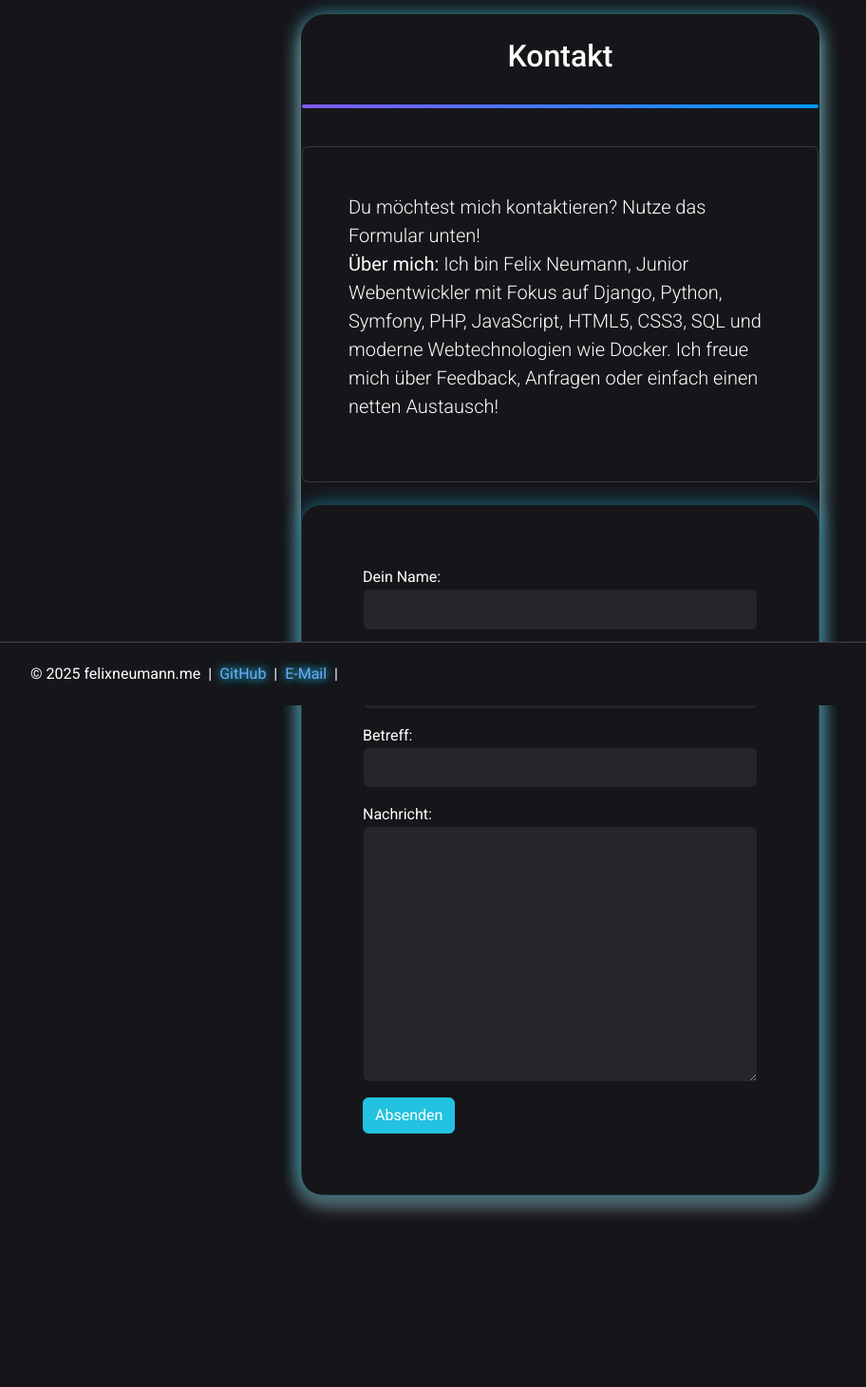
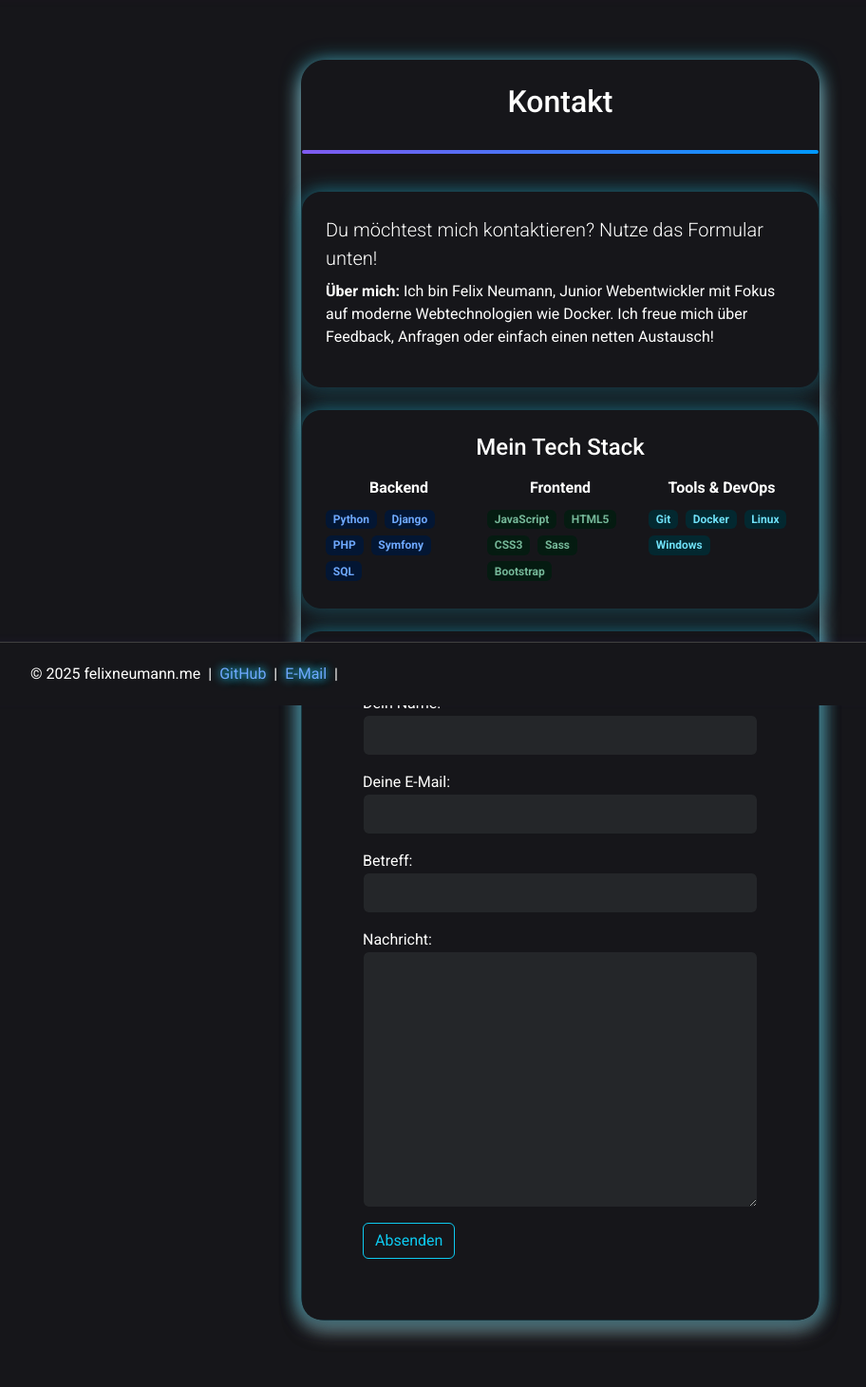
Before and after one commit to fncoding/kid-me, a Django app: page /contact/ in a window 1280 px wide. Shown: the part 57-1518 px from the top of the page at 95% size, without its empty margins (50-962 px from the left). Before the commit the page ends 1337 px from the top, so only its background shows below. Run offline with Django 5.2, Linux system fonts and the light colour scheme; style sheets or scripts are compiled from the project's sources; some libraries are stand-ins or nearby versions.

Commit message:
prod - main

```diff
--- a/src/contact/templates/contact.html
+++ b/src/contact/templates/contact.html
@@ -1,24 +1,52 @@
 {% extends 'base.html' %}
 {% block title %}Kontakt{% endblock %}
 {% block content %}
-<div class="d-flex justify-content-center align-items-center min-vh-100 mt-5">
-    <div class="card main-card pt-4 mt-4">
-
+<div class="d-flex justify-content-center align-items-center min-vh-100 mt-5 pt-5">
+    <div class="card main-card pt-4 mt-4" style="max-width: 700px;">
         <h2 class="mb-3 text-center">Kontakt</h2>
         {% include 'components/separator.html' %}
-        <div class="card scondary-card p-5 mt-4">
-
-        <p class="lead">
-            Du möchtest mich kontaktieren? Nutze das Formular unten!<br>
-            <strong>Über mich:</strong> Ich bin Felix Neumann, Junior Webentwickler mit Fokus auf Django, Python, Symfony, PHP, JavaScript, HTML5, CSS3, SQL und moderne Webtechnologien wie Docker. Ich freue mich über Feedback, Anfragen oder einfach einen netten Austausch!
-        </p>
+        <div class="card secondary-card p-4 mt-4">
+            <p class="lead mb-2">
+                Du möchtest mich kontaktieren? Nutze das Formular unten!
+            </p>
+            <div class="mb-3">
+                <strong>Über mich:</strong> Ich bin Felix Neumann, Junior Webentwickler mit Fokus auf moderne Webtechnologien wie Docker. Ich freue mich über Feedback, Anfragen oder einfach einen netten Austausch!
+            </div>
+        </div>
+        <div class="card secondary-card p-4 mt-4">
+            <h4 class="text-center mb-3">Mein Tech Stack</h4>
+            <div class="row g-3 justify-content-center">
+                <div class="col-12 col-md-4">
+                    <div class="text-center mb-2 fw-bold">Backend</div>
+                    <span class="badge bg-primary-subtle text-primary-emphasis me-1 mb-1"><i class="bi bi-filetype-py"></i> Python</span>
+                    <span class="badge bg-primary-subtle text-primary-emphasis me-1 mb-1"><i class="bi bi-database"></i> Django</span>
+                    <span class="badge bg-primary-subtle text-primary-emphasis me-1 mb-1"><i class="bi bi-filetype-php"></i> PHP</span>
+                    <span class="badge bg-primary-subtle text-primary-emphasis me-1 mb-1">Symfony</span>
+                    <span class="badge bg-primary-subtle text-primary-emphasis me-1 mb-1"><i class="bi bi-database"></i> SQL</span>
+                </div>
+                <div class="col-12 col-md-4">
+                    <div class="text-center mb-2 fw-bold">Frontend</div>
+                    <span class="badge bg-success-subtle text-success-emphasis me-1 mb-1"><i class="bi bi-filetype-js"></i> JavaScript</span>
+                    <span class="badge bg-success-subtle text-success-emphasis me-1 mb-1"><i class="bi bi-filetype-html"></i> HTML5</span>
+                    <span class="badge bg-success-subtle text-success-emphasis me-1 mb-1"><i class="bi bi-filetype-css"></i> CSS3</span>
+                    <span class="badge bg-success-subtle text-success-emphasis me-1 mb-1">Sass</span>
+                    <span class="badge bg-success-subtle text-success-emphasis me-1 mb-1"><i class="bi bi-bootstrap"></i> Bootstrap</span>
+                </div>
+                <div class="col-12 col-md-4">
+                    <div class="text-center mb-2 fw-bold">Tools &amp; DevOps</div>
+                    <span class="badge bg-info-subtle text-info-emphasis me-1 mb-1"><i class="bi bi-git"></i> Git</span>
+                    <span class="badge bg-info-subtle text-info-emphasis me-1 mb-1"><i class="bi bi-box"></i> Docker</span>
+                    <span class="badge bg-info-subtle text-info-emphasis me-1 mb-1"><i class="bi bi-terminal"></i> Linux</span>
+                    <span class="badge bg-info-subtle text-info-emphasis me-1 mb-1"><i class="bi bi-windows"></i> Windows</span>
+                </div>
+            </div>
         </div>
         <div class="secondary-card p-5 mt-4">
             <div class="card-body">
                 <form method="post">
                     {% csrf_token %}
                     {{ form.as_p }}
-                    <button type="submit" class="btn btn-success">Absenden</button>
+                    <button type="submit" class="btn btn-outline-info">Absenden</button>
                 </form>
             </div>
         </div>
--- a/src/login/templates/login/dashboard.html
+++ b/src/login/templates/login/dashboard.html
@@ -11,7 +11,7 @@
         {% include 'components/separator.html' %}
 
         <p class="col-md-8 fs-4">🛌Das hier ist dein Dashboard</p>
-        <p class="col-md-8 fs-4">📖deine persönliche Haushalts App</p>
+        <p class="col-md-8 fs-4">📖Deine Haushalts App</p>
         <p class="col-md-8 fs-4">🖊️Hier kannst du deine Haushaltsdaten verwalten</p>
         {% include 'components/separator.html' %}
         <p class="col-md-8 fs-4">🛜Teile deine ShoppingListen mit anderen Usern</p>
--- a/src/login/views.py
+++ b/src/login/views.py
@@ -110,7 +110,7 @@ def contact(request):
         email = request.POST.get("email")
         message = request.POST.get("message")
         if email and message:
-            # Beispiel: E-Mail an dich selbst senden
+
             send_mail(
                 subject=f"Kontaktformular von {email}",
                 message=message,
--- a/src/products/templates/product_list.html
+++ b/src/products/templates/product_list.html
@@ -4,7 +4,7 @@
     <div class="card main-card p-4">
         <div class="d-flex justify-content-between align-items-center">
             <h1>Produkte</h1>
-            <a href="{% url "product_create" %}"><button class="btn btn-outline-info">Add Product</button></a>
+            <a href="{% url "product_create" %}"><button class="btn btn-outline-info">Hinzufügen</button></a>
         </div>
         {% include "components/separator.html" %}
         <div class="card secondary-card p-1 m-2">
@@ -22,12 +22,10 @@
                     <tbody>
                 {% for product in products %}
                     <tr>
-
                         <td title="{{ product.name }}">
                             <span class="desc-ellipsis">{{ product.name }}</span>
                         </td>
                         <td title="{{ product.price }}">{{ product.price }}€</td>
-
                         <td>
                             <div class="d-flex justify-content-between">
                                 <a href="{% url 'product_edit' product.pk %}"><button  class="btn btn-outline-info btn-sm p-1 m-1">Edit</button></a>
@@ -37,7 +35,6 @@
                         <td title="{{ product.description }}">
                             <span class="desc-ellipsis">{{ product.description }}</span>
                         </td>
-
                     </tr>
                 {% endfor %}
                     </tbody>
--- a/src/static_src/scss/theme.scss
+++ b/src/static_src/scss/theme.scss
@@ -57,9 +57,12 @@ body {
     border-color: $dark-bg;
     border-radius: 25px;
     box-shadow: 0 0 26px rgba($purple-accent, 0.7);
-
     box-shadow: 0 10px 20px rgba($dark-bg, 0.5), 0 0 20px $glow-color;
     box-shadow: 0 10px 20px rgba($dark-text, 0.5), 0 0 20px $glow-color;
+    .btn-outline-light:hover {
+      color: $dark-border;
+    }
+
   }
 
 
@@ -77,8 +80,8 @@ body {
   }
 
   .secondary-card:hover {
-    box-shadow: 0 10px 20px rgba($dark-bg, 0.5), 0 0 20px $glow-color;
-    box-shadow: 0 10px 20px rgba($dark-text, 0.5), 0 0 20px $glow-color;
+    box-shadow: 0 10px 10px rgba($dark-bg, 0.5), 0 0 20px $glow-color;
+    box-shadow: 0 5px 20px rgba($dark-text, 0.5), 0 0 20px $glow-color;
   }
 
   .btn-primary {
@@ -150,7 +153,7 @@ body {
     color: inerhit;
 
     &:hover {
-      color: lighten($purple-accent, 10%);
+      color: $dark-text;
     }
   }
 
```
Also changed, not shown: src/login/templates/login/home.html (+3 -5 lines), src/login/templates/login/profile_edit.html (+9 -6 lines).
